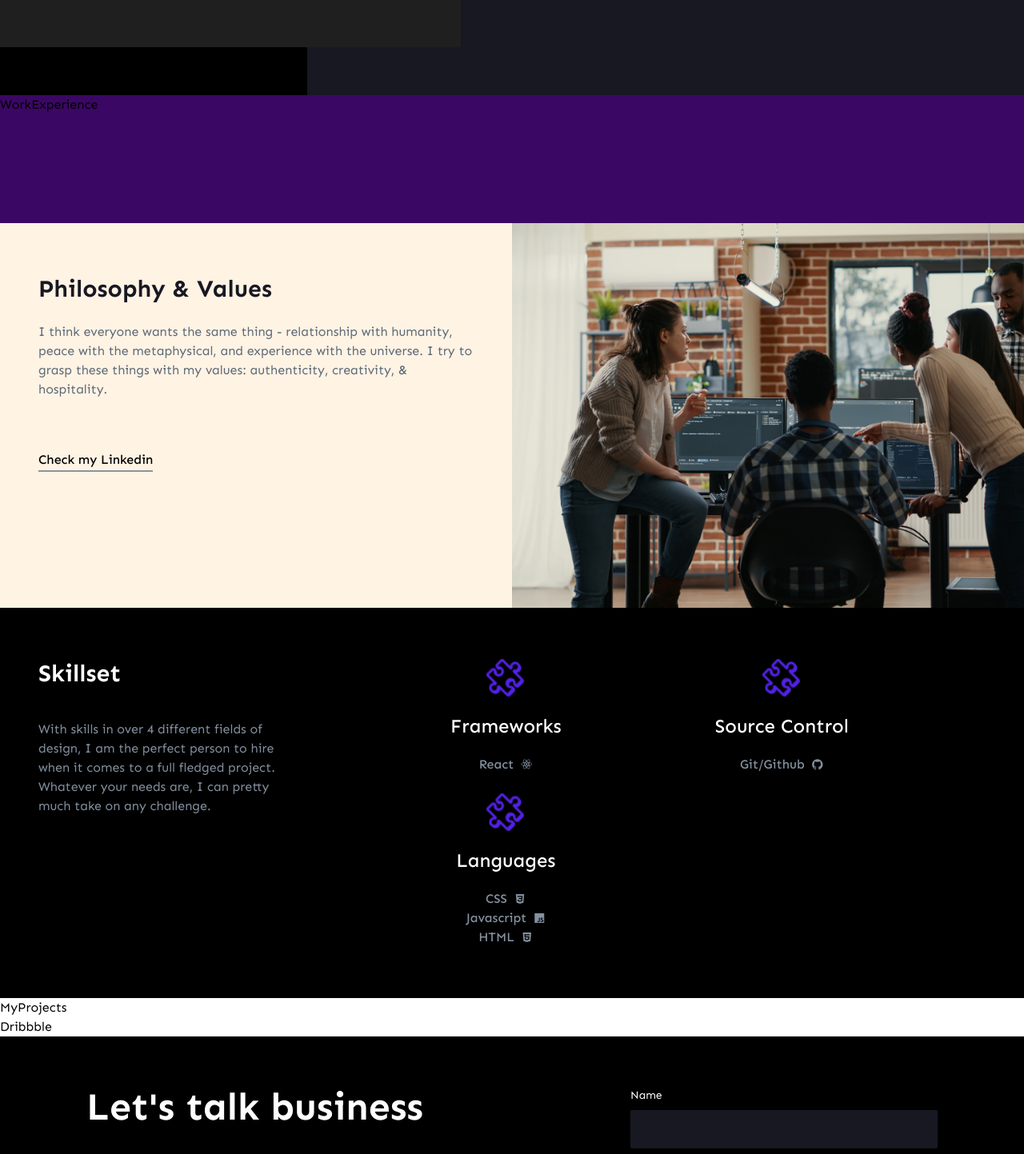
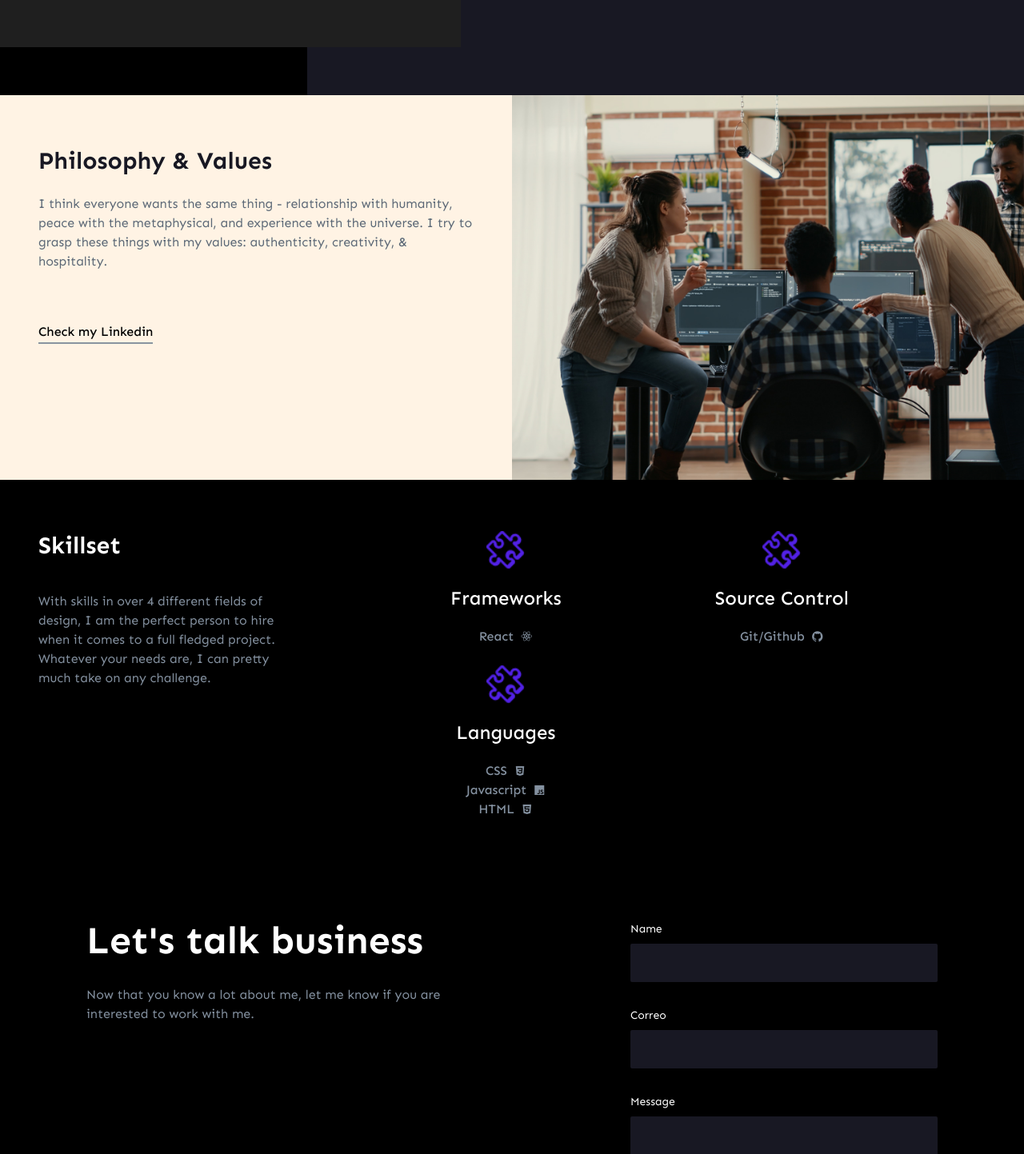
Before and after one commit to RajhuAcosta/repository-own-app, a React (Vite) app: page / in a window 1280 px wide. Shown: the part 557-2000 px from the top of the page at 80% size. Built offline with nearby package versions, Linux system fonts and the light colour scheme.

Commit message:
second commit

```diff
--- a/src/App.jsx
+++ b/src/App.jsx
@@ -35,11 +35,11 @@ function App() {
     <div className="font-[Sen] min-h-screen">
       <Header windowWidth={windowWidth}/>
       <Presentation/>
-      <WorkExperience/>
+      {/* <WorkExperience/> */}
       <PhilosophyAndValues/>
       <SkillSet/>
-      <MyProjects/>
-      <Dribbble/>
+      {/* <MyProjects/> */}
+      {/* <Dribbble/> */}
       <Contact handleSubmit={handleSubmit} submit={submit} register={register} />
       <Footer/>
     </div>
```
